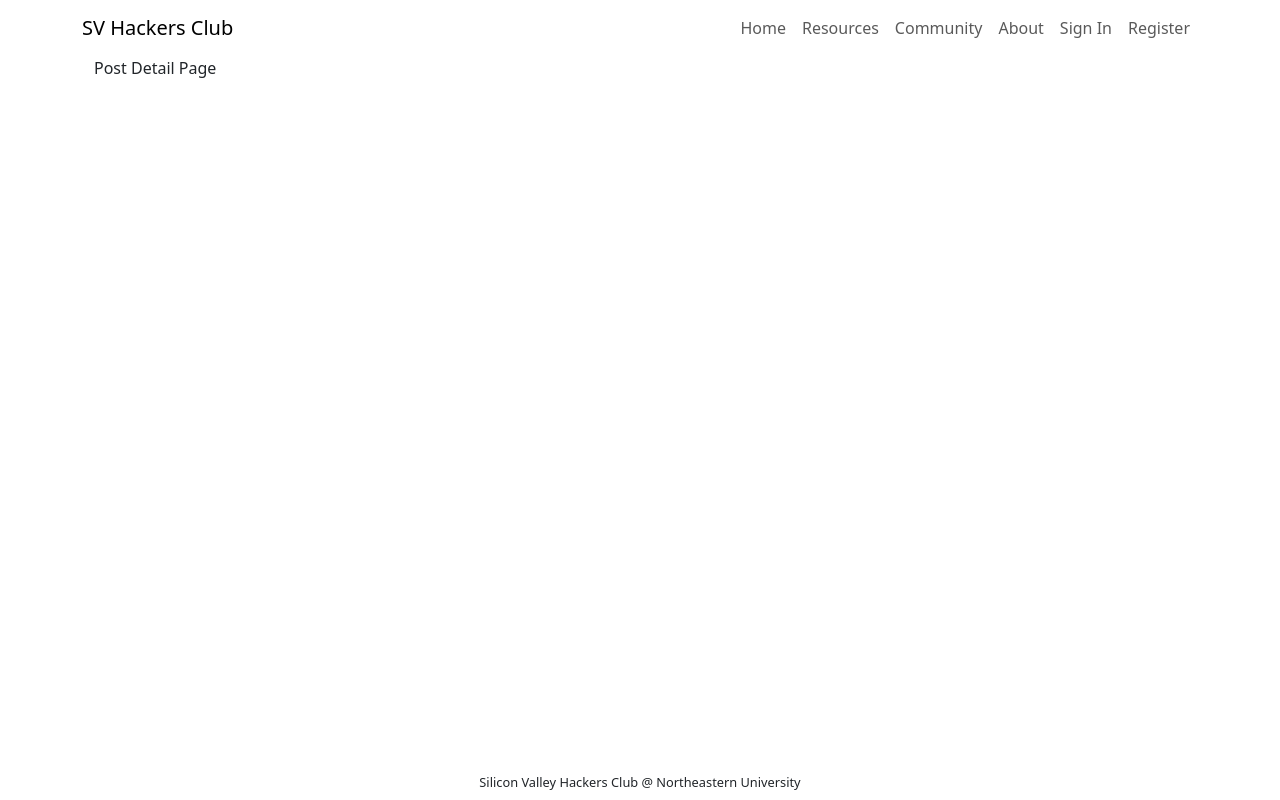
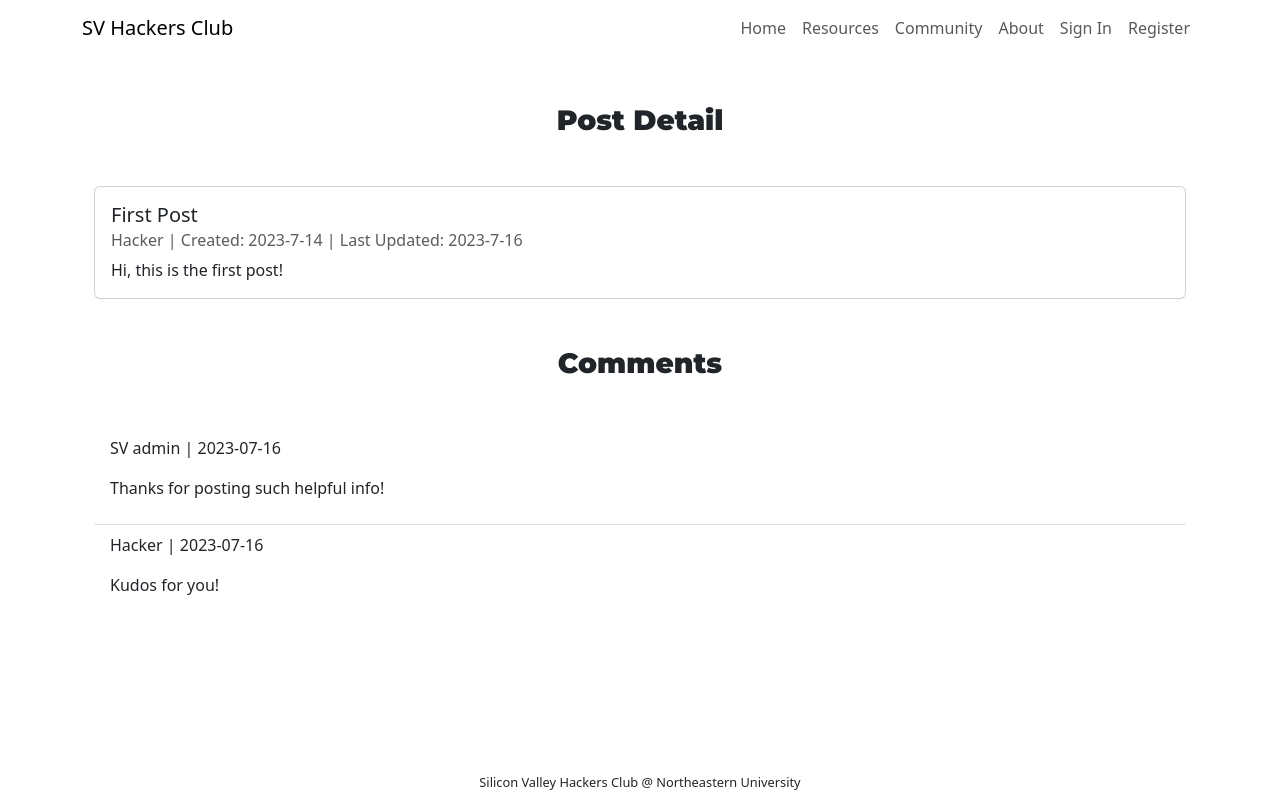
Before and after one commit to hackersclubsv/hackersclub-frontend-django, a React (Create React App) app: page /postdetail in a window 1280 px wide. Built offline with nearby package versions, Linux system fonts and the light colour scheme.

Commit message:
modify postlist layout, add postdetail layout

```diff
--- a/src/components/common/PostList.tsx
+++ b/src/components/common/PostList.tsx
@@ -1,22 +1,16 @@
 import React from "react";
-import PostCard from "./PostCard";
 import { PostDetails } from "../../types/types";
-import { Container } from "react-bootstrap";
 
 const PostList = (props: { postlist: PostDetails[] }) => {
   return (
-    // <Container className="my-5">
-    //   {props.postlist.map((post) => (
-    //     <PostCard key={post.id} {...post} />
-    //   ))}
-    // </Container>
     <table className="table table-striped">
       <thead>
         <tr>
           <th scope="col">Lastest/Porpular</th>
           <th scope="col">Author</th>
-          <th scope="col">Comments & Likes</th>
-          <th scope="col">Time</th>
+          <th scope="col">Comments</th>
+          <th scope="col">Last Updated</th>
+          <th scope="col">Created</th>
         </tr>
       </thead>
 
@@ -24,18 +18,16 @@ const PostList = (props: { postlist: PostDetails[] }) => {
         {props.postlist.map((post, index) => (
           <tr key={index}>
             <th scope="row" style={{ fontWeight: "normal" }}>
-              {post.title}
+              <a href="/postdetail">{post.title}</a>
             </th>
-            <td>{post.creator}</td>
+            <td>
+              <a href="/profile">{post.creator}</a>
+              </td>
             <td>
               <i className="bi bi-chat-left" style={{ margin: "5px" }}></i>
               {post.comments.length}
-              <i
-                className="bi bi-hand-thumbs-up"
-                style={{ marginRight: "5px", marginLeft: "15px" }}
-              ></i>
-              {post.comments.length}
             </td>
+            <td>{post.updated}</td>
             <td>{post.created}</td>
           </tr>
         ))}
--- a/src/pages/PostDetail.tsx
+++ b/src/pages/PostDetail.tsx
@@ -1,29 +1,56 @@
 import React from 'react';
 import { PostDetails } from '../types/types';
+import { exampleposts } from '../static_data/exampleposts';
+
+import { Container, Card, ListGroup } from 'react-bootstrap';
 
 const PostDetailPage = () => {
   return (
-    <div className="container">
-      Post Detail Page
-      {/* <div className="card">
-        <div className="card-body">
-          <h2 className="card-title">{props.postDetail.title}</h2>
-          <p className="card-subtitle mb-2 text-body-secondary">
-            {props.postDetail.creator} | {props.postDetail.created}
-          </p>
-          <p className="card-text">{props.postDetail.content}</p>
-        </div>
-      </div>
-        <ul className="list-group">
-          <h3 className="list-group-item">Comments</h3>
-          {props.postDetail.comments.map((comment, id) => (
-            <li className="list-group-item" key={id}>
+    <Container className="my-5">
+      <h3 className="my-5">Post Detail</h3>
+      <Card>
+        <Card.Body>
+          <Card.Title>{exampleposts[0].title}</Card.Title>
+          <Card.Subtitle className="mb-2 text-muted">
+            {exampleposts[0].creator} | Created: {exampleposts[0].created} | Last Updated: {exampleposts[0].updated}
+          </Card.Subtitle>
+          <Card.Text>{exampleposts[0].content}</Card.Text>
+        </Card.Body>
+        </Card>
+
+        <h3 className="my-5">Comments</h3>
+        <ListGroup variant="flush" className='my-5'>
+          {exampleposts[0].comments.map((comment, id) => (
+            <ListGroup.Item key={id}>
               <p>{comment.creator} | {comment.created}</p>
               <p>{comment.content}</p>
-              </li>
+            </ListGroup.Item>
           ))}
-        </ul> */}
-    </div>
+        </ListGroup>
+
+
+    </Container>
+    // <div className="container">
+    //   Post Detail Page
+    //   <div className="card">
+    //     <div className="card-body">
+    //       <h2 className="card-title">{props.postDetail.title}</h2>
+    //       <p className="card-subtitle mb-2 text-body-secondary">
+    //         {props.postDetail.creator} | {props.postDetail.created}
+    //       </p>
+    //       <p className="card-text">{props.postDetail.content}</p>
+    //     </div>
+    //   </div>
+    //     <ul className="list-group">
+    //       <h3 className="list-group-item">Comments</h3>
+    //       {props.postDetail.comments.map((comment, id) => (
+    //         <li className="list-group-item" key={id}>
+    //           <p>{comment.creator} | {comment.created}</p>
+    //           <p>{comment.content}</p>
+    //           </li>
+    //       ))}
+    //     </ul>
+    // </div>
   );
 };
 
```
Also changed, not shown: src/components/common/PostCard.tsx (deleted, +0 -22 lines).
